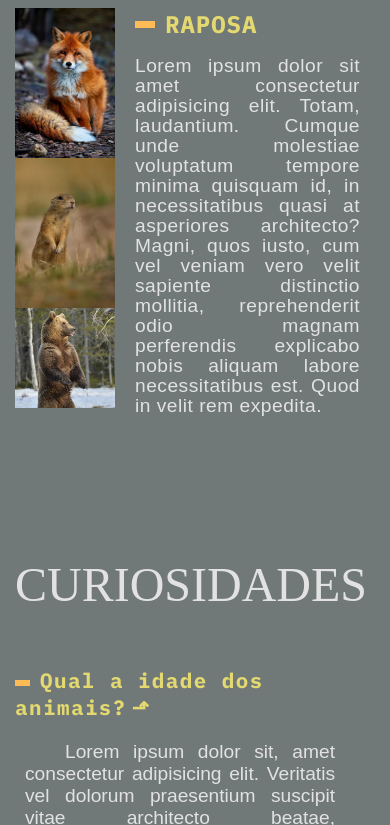
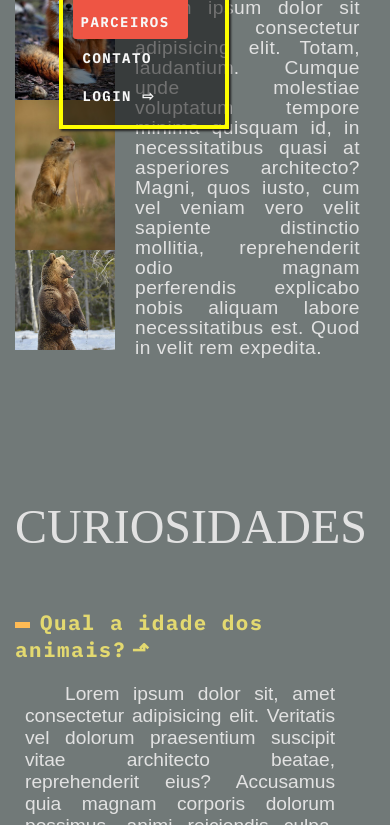
Before and after one commit to romulo-nogueira/National-Geo, a plain HTML site: page Index.html in a window 390 px wide. Shown: the part 275-1100 px from the top of the page. Drawn offline with Linux system fonts and the light colour scheme; a web font is replaced by a local one.

Commit message:
inserido o link de estilização do menu mobile

```diff
--- a/src/Styles/Layouts/style.css
+++ b/src/Styles/Layouts/style.css
@@ -6,3 +6,4 @@
 @import url(footer.css);
 @import url(slider.css);
 @import url(dropDownMenu.css);
+@import url(menuMobile.css);
```
